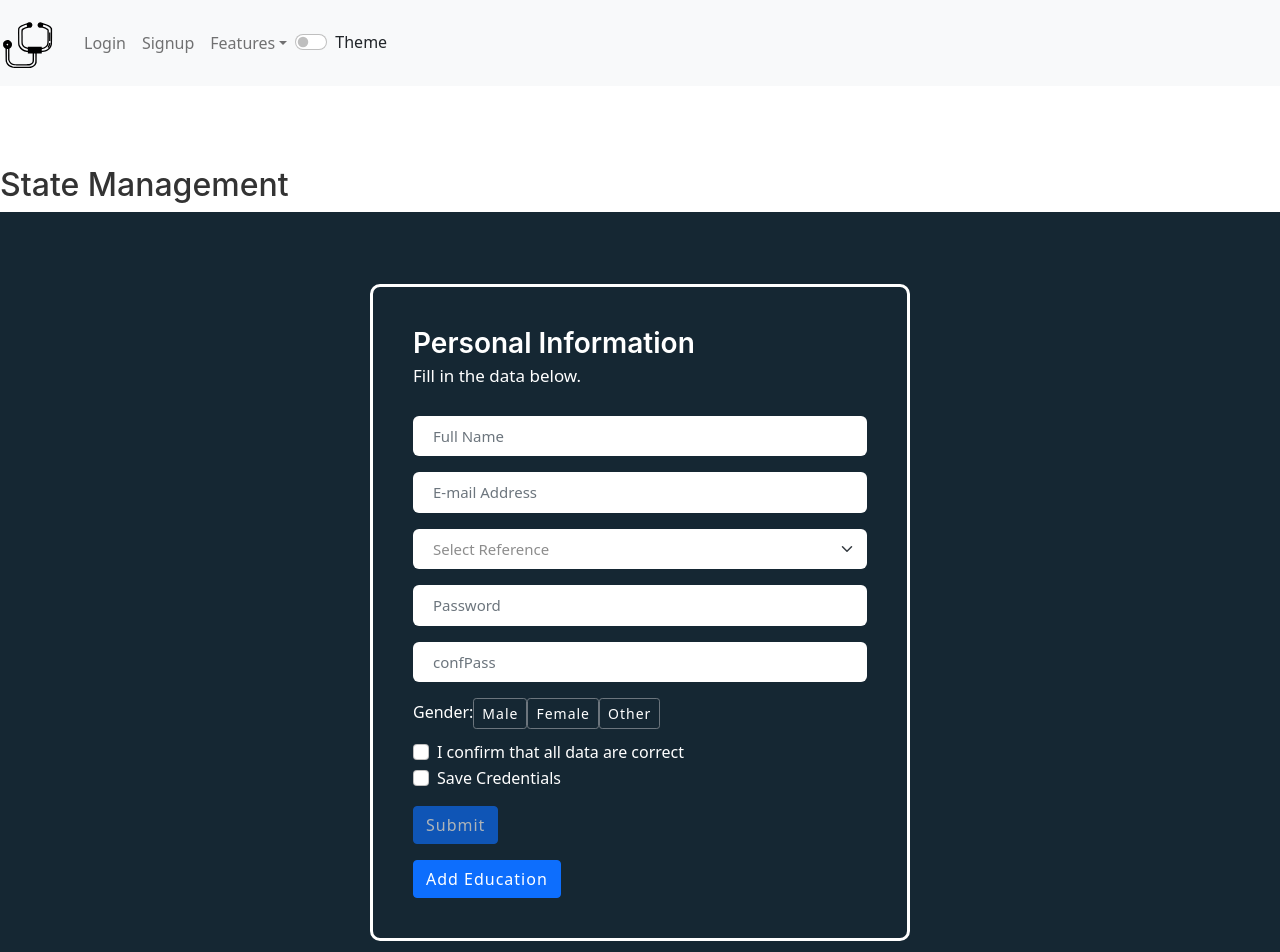
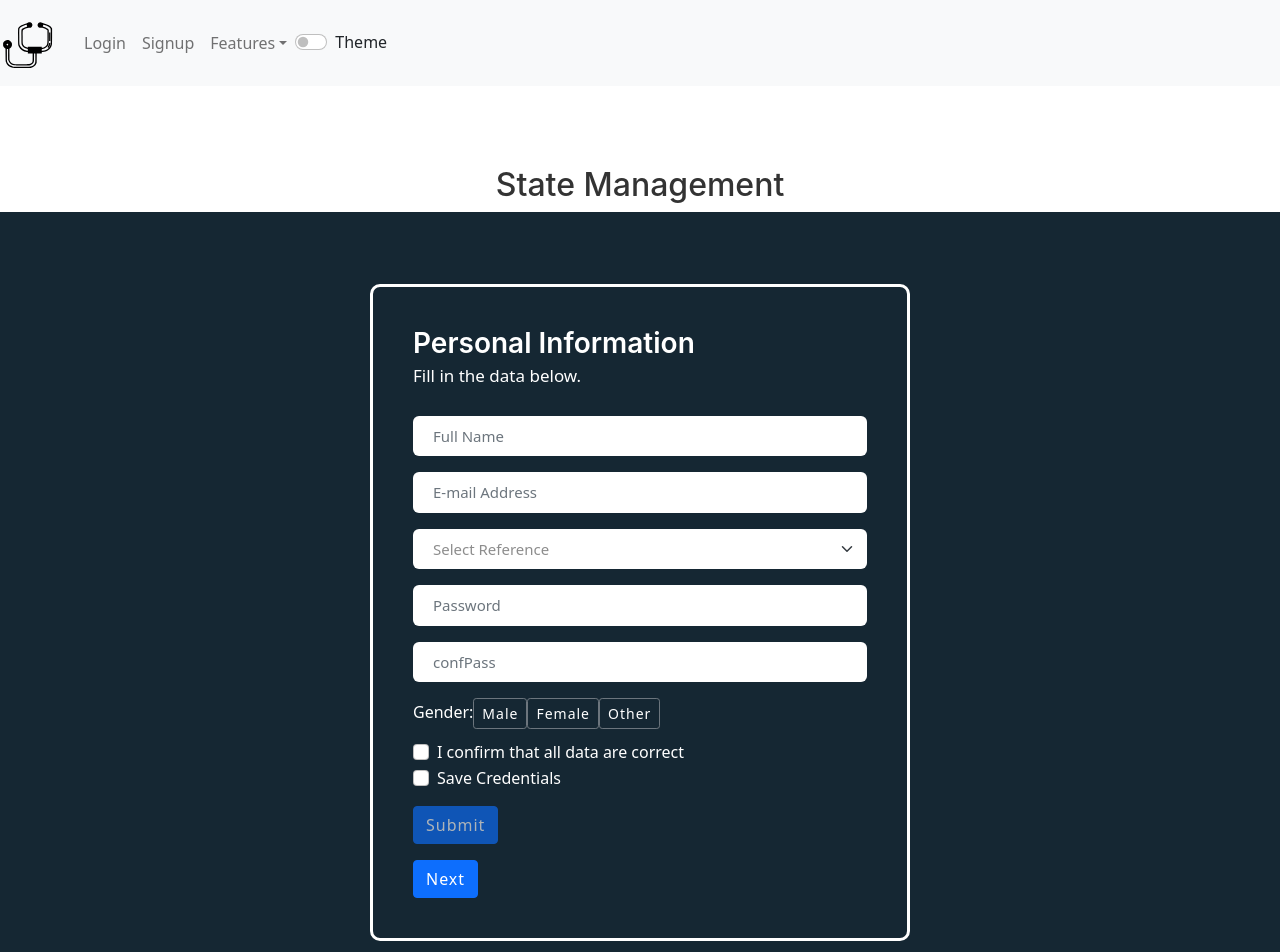
Before and after one commit to Abhishek4298/doctor-portal, a React (Create React App) app in the folder frontend/: page /stateMngt in a window 1280 px wide. Shown: the top 952 px of the page. Built offline with nearby package versions, Linux system fonts and the light colour scheme.

Commit message:
(WIP) State management with single object.

```diff
--- a/frontend/src/components/StateManagement/index.js
+++ b/frontend/src/components/StateManagement/index.js
@@ -6,7 +6,8 @@ const StateManagement = () => {
     name: "", email: "", position: "", password: "", confPass: "", gender: "",
     schoolMarks: "", collegeGrade: ""
   })
-  const [nextPage, setNextPage] = useState(0)
+
+  const [nextPage, setNextPage] = useState(true)
 
   const onChange = (e) => {
     const { name, value } = e.target;
@@ -17,12 +18,11 @@ const StateManagement = () => {
     alert(JSON.stringify(details));
   }
   const nextPageHandler = () => {
-    setNextPage(true)
-    console.log(nextPage);
+    setNextPage(curr => !curr)
   }
 
   return (<>
-    <h2>State Management</h2>
+    <h2 className="text-center">State Management</h2>
     <div className='state-top'>
       <div className="form-body">
         <div className="row">
@@ -58,7 +58,6 @@ const StateManagement = () => {
                           name="position"
                           value={details.position}
                           onChange={onChange}
-
                           className="form-select mt-3" >
                           <option value="">Select Reference</option>
                           <option value="Friends">Friends</option>
@@ -80,7 +79,6 @@ const StateManagement = () => {
                           name="confPass"
                           value={details.confPass}
                           onChange={onChange}
-
                           className="form-control" type="password" placeholder="confPass" autoComplete="on" />
                         <div className="valid-feedback">Confirm Password field is valid!</div>
                       </div>
@@ -90,12 +88,10 @@ const StateManagement = () => {
                           type="radio"
                           value="male"
                           onChange={onChange}
-
                           name="gender"
                           className="btn-check"
                           id="male" autoComplete="off" />
                         <label className="btn btn-sm btn-outline-secondary" htmlFor="male">Male</label>
-
                         <input type="radio"
                           value="female"
                           onChange={onChange}
@@ -125,7 +121,6 @@ const StateManagement = () => {
                     </>
                     :
                     <>
-                      <h2>Hee</h2>
                       <div className="col-md-12">
                         <input
                           name="schoolMarks"
@@ -144,21 +139,21 @@ const StateManagement = () => {
                   }
                   {nextPage
                     ?
-                    <>
+                    <div>
                       <div className="form-button mt-3">
                         <button id="submit" type="submit" className="btn btn-primary" disabled>Submit</button>
                       </div>
                       <div className="form-button mt-3">
-                        <button onClick={nextPageHandler} type="button" className="btn btn-primary">Add Education</button>
+                        <button onClick={nextPageHandler} type="button" className="btn btn-primary">Next</button>
                       </div>
-                    </>
+                    </div>
                     :
                     <>
                       <div className="form-button mt-3">
                         <button id="submit" type="submit" className="btn btn-primary">Submit</button>
                       </div>
                       <div className="form-button mt-3">
-                        <button id="submit" type="submit" onClick={setNextPage(true)} className="btn btn-primary">Previos Page</button>
+                        <button id="submit" type="button" onClick={nextPageHandler} className="btn btn-primary">Previos Page</button>
                       </div>
                     </>
                   }
```
